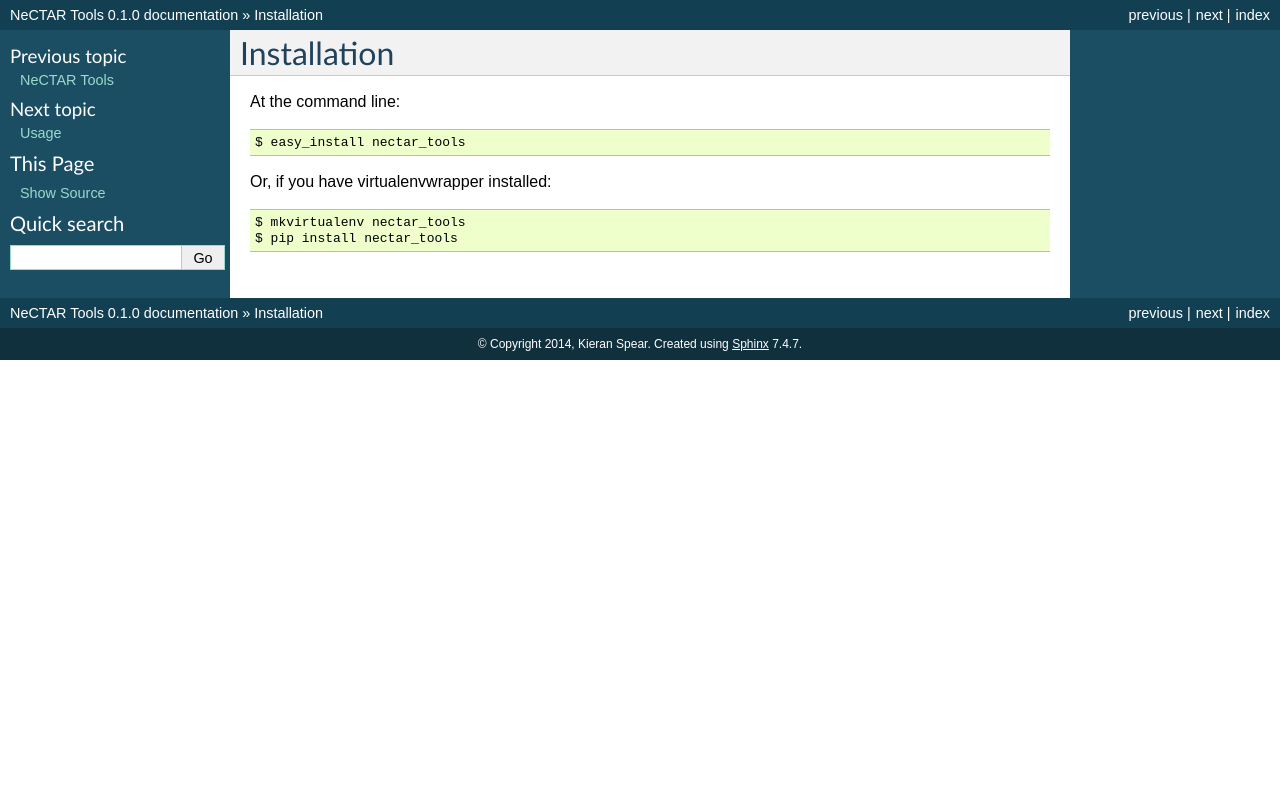
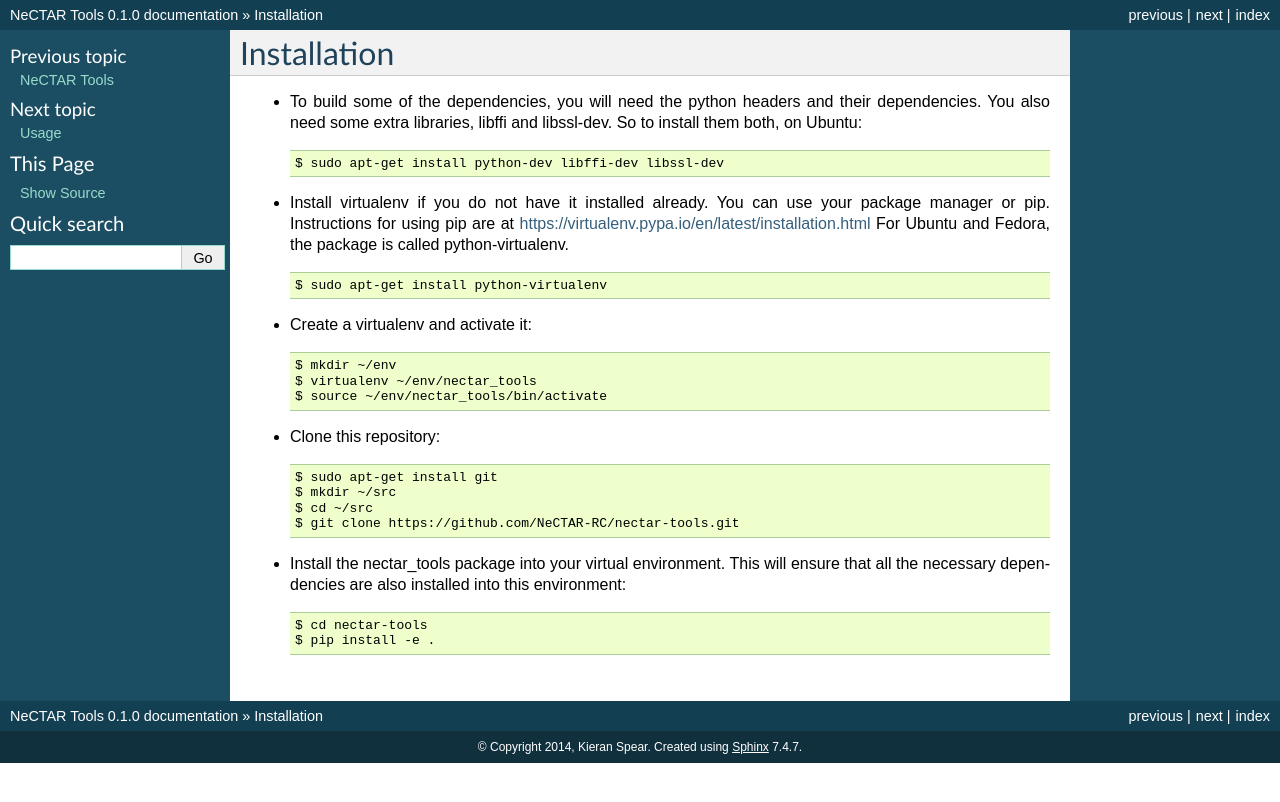
Before and after one commit to NeCTAR-RC/nectar-tools, a Sphinx documentation site: the page built from docs/installation.rst, in a window 1280 px wide. Shown: the top 802 px of the page. Built offline with Sphinx 7.4.7, drawn with Linux system fonts in a browser that asks for light colours.

Commit message:
update installation instructions
No longer ask people to use easy_install.

Change-Id: I40b8e5528673e7c204973e743882b514fe81c894

```diff
--- a/docs/installation.rst
+++ b/docs/installation.rst
@@ -2,11 +2,36 @@
 Installation
 ============
 
-At the command line::
+* To build some of the dependencies, you will need the python headers and their
+  dependencies. You also need some extra libraries, libffi and libssl-dev.
+  So to install them both, on Ubuntu::
 
-    $ easy_install nectar_tools
+  $ sudo apt-get install python-dev libffi-dev libssl-dev
 
-Or, if you have virtualenvwrapper installed::
+* Install virtualenv if you do not have it installed already. You can use your
+  package manager or pip. Instructions for using pip are at
+  https://virtualenv.pypa.io/en/latest/installation.html
+  For Ubuntu and Fedora, the package is called
+  python-virtualenv. ::
 
-    $ mkvirtualenv nectar_tools
-    $ pip install nectar_tools
+  $ sudo apt-get install python-virtualenv
+
+* Create a virtualenv and activate it::
+
+  $ mkdir ~/env
+  $ virtualenv ~/env/nectar_tools
+  $ source ~/env/nectar_tools/bin/activate
+
+* Clone this repository::
+
+  $ sudo apt-get install git
+  $ mkdir ~/src
+  $ cd ~/src
+  $ git clone https://github.com/NeCTAR-RC/nectar-tools.git
+
+* Install the nectar_tools package into your virtual environment. This will
+  ensure that all the necessary dependencies are also installed into this
+  environment::
+
+   $ cd nectar-tools
+   $ pip install -e .
```
